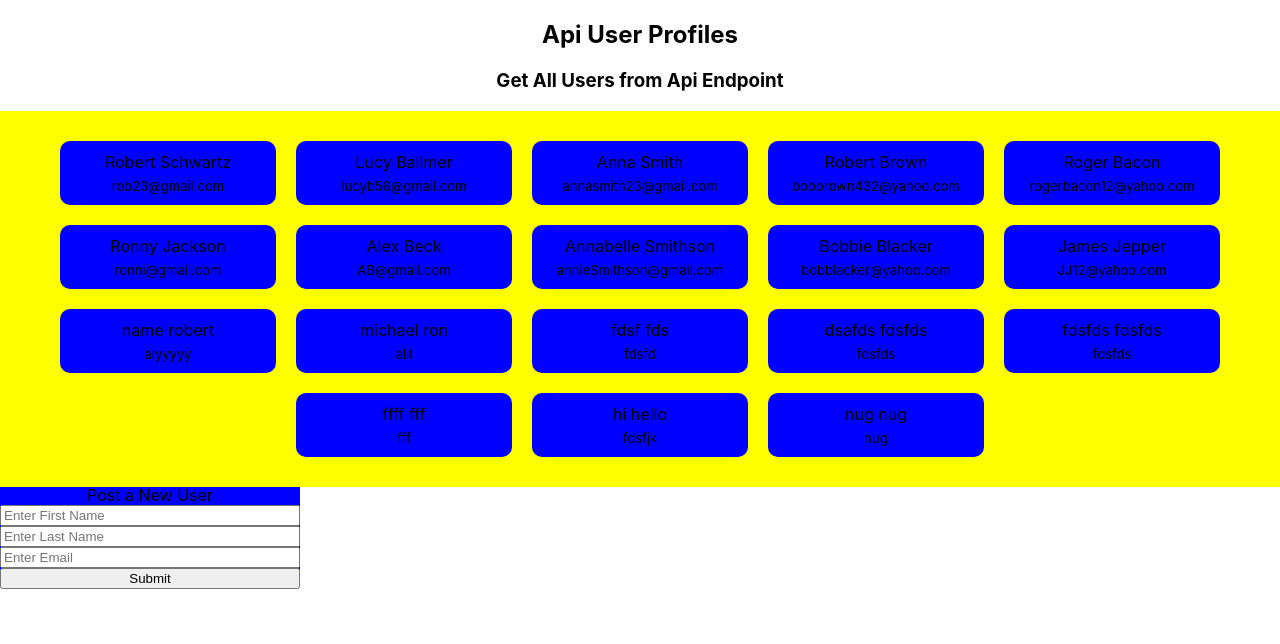
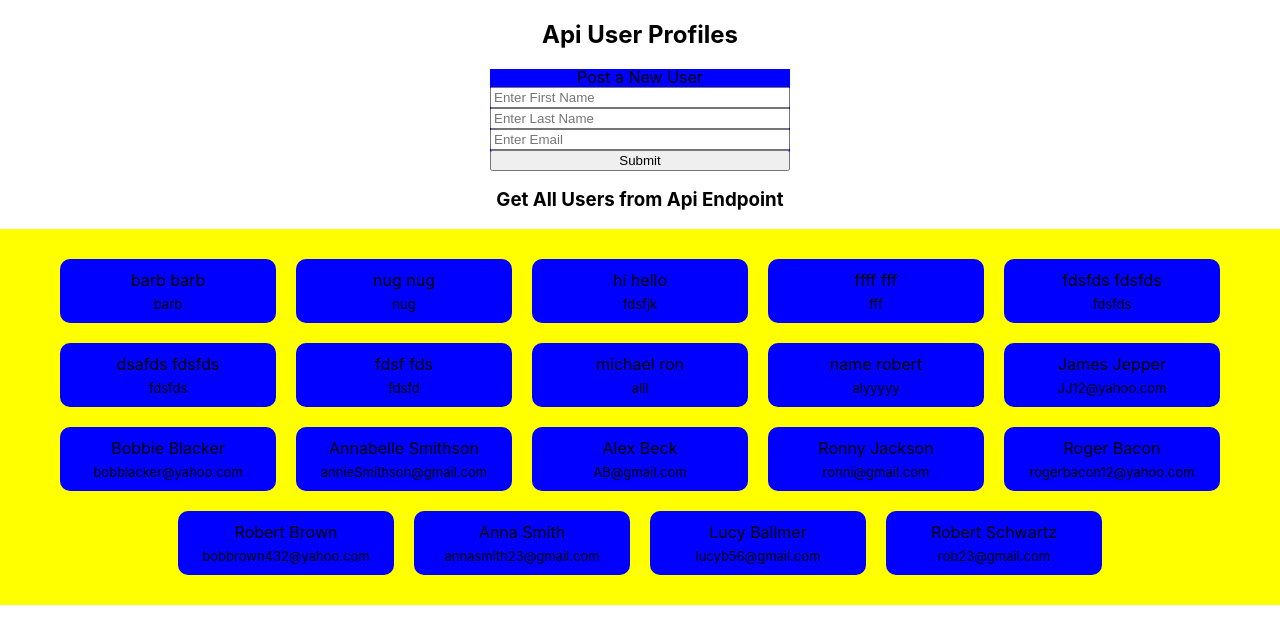
Before and after one commit to aklepper20/json-api, a React (Create React App) app: page / in a window 1280 px wide. Shown: the top 644 px of the page. Built offline with nearby package versions, Linux system fonts and the light colour scheme; data requests are answered from the project's data file.

Commit message:
reverses api array

```diff
--- a/db.json
+++ b/db.json
@@ -107,6 +107,12 @@
       "last_name": "nug",
       "email": "nug",
       "id": 16
+    },
+    {
+      "first_name": "barb",
+      "last_name": "barb",
+      "email": "barb",
+      "id": 17
     }
   ],
   "posts": [
--- a/src/App.js
+++ b/src/App.js
@@ -4,11 +4,13 @@
 
 function App() {
   return (
-    <div className="App">
+    <>
       <h2>Api User Profiles</h2>
-      <GetUser />
-      <PostUser />
-    </div>
+      <div className="App">
+        <PostUser />
+        <GetUser />
+      </div>
+    </>
   );
 }
 
--- a/src/components/GetUser.js
+++ b/src/components/GetUser.js
@@ -25,7 +25,7 @@
     <>
       <h3>Get All Users from Api Endpoint</h3>
       <div className="getUserWrapper">
-        {getUser.map((user) => {
+        {[...getUser].reverse().map((user) => {
           return (
             <div className="getUserMain">
               <User
--- a/src/components/PostUser.js
+++ b/src/components/PostUser.js
@@ -3,7 +3,6 @@
 import "../styles/postUser.css";
 
 function PostUser() {
-  const { v4: uuidv4 } = require("uuid");
   const axios = require("axios");
 
   const [userFirst, setUserFirst] = useState("");
--- a/src/styles/App.css
+++ b/src/styles/App.css
@@ -1,40 +1,13 @@
+h2 {
+  text-align: center;
+}
+
 .App {
   text-align: center;
   width: 100%;
-  height: 100vh;
-}
-
-.App-logo {
-  height: 40vmin;
-  pointer-events: none;
-}
-
-@media (prefers-reduced-motion: no-preference) {
-  .App-logo {
-    animation: App-logo-spin infinite 20s linear;
-  }
-}
-
-.App-header {
-  background-color: #282c34;
-  min-height: 100vh;
+  /* height: 100vh; */
   display: flex;
   flex-direction: column;
+  justify-content: center;
   align-items: center;
-  justify-content: center;
-  font-size: calc(10px + 2vmin);
-  color: white;
 }
-
-.App-link {
-  color: #61dafb;
-}
-
-@keyframes App-logo-spin {
-  from {
-    transform: rotate(0deg);
-  }
-  to {
-    transform: rotate(360deg);
-  }
-}
```
